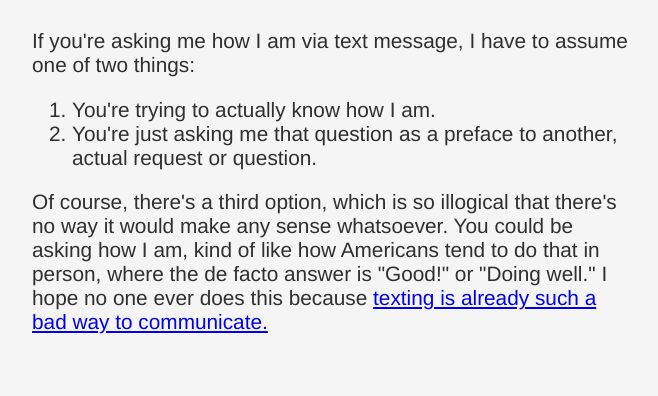
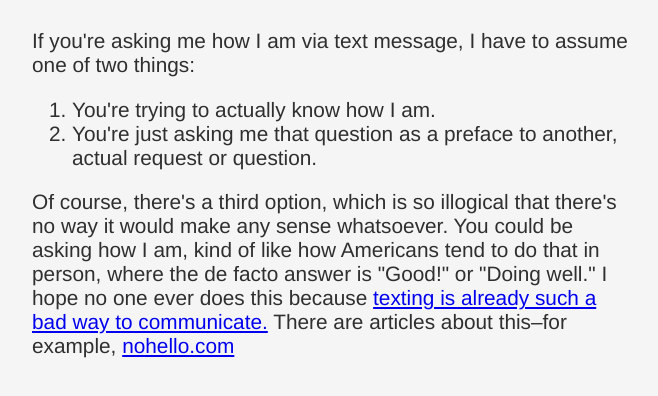
Before and after one commit to billyeh/billyeh.github.io, a plain HTML site: page how-are-you.html in a window 1280 px wide. Shown: the whole page, without its empty margins (308-966 px from the left). Drawn offline with Linux system fonts and the light colour scheme.

Commit message:
Update how-are-you.html

```diff
--- a/how-are-you.html
+++ b/how-are-you.html
@@ -27,6 +27,7 @@
       Of course, there's a third option, which is so illogical that there's no way it would make any sense whatsoever.
       You could be asking how I am, kind of like how Americans tend to do that in person, where the de facto answer is "Good!" or "Doing well."
       I hope no one ever does this because <a href="https://github.com/billyeh/billyeh.github.io/blob/master/communication.html">texting is already such a bad way to communicate.</a>
+      There are articles about this–for example, <a href="http://nohello.com">nohello.com</a>
     </p>
   </div>
 </body>
```
